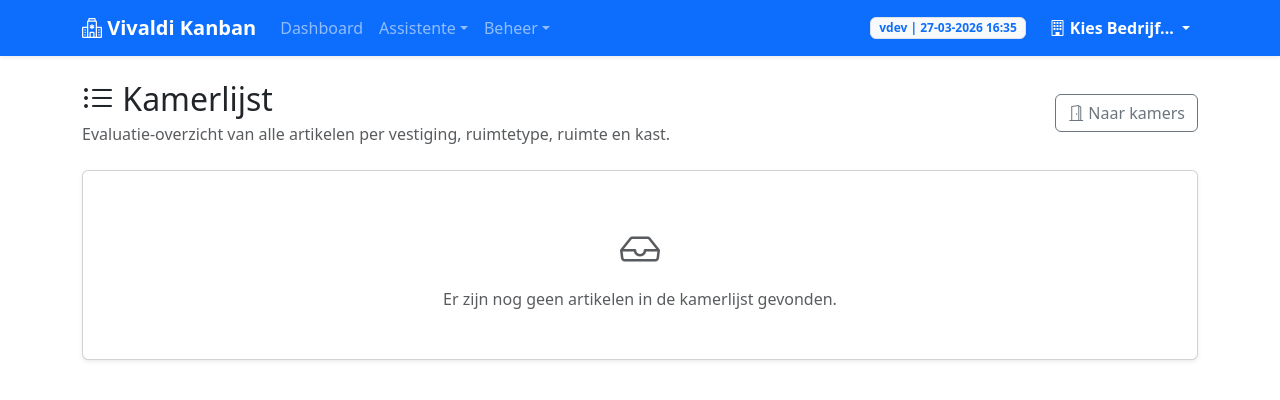
After one commit to ErnieV/kanban_beheer_app, a Flask app: template templates/assistent_kamerlijst.html in a window 1280 px wide. The commit adds this page. Shown: the top 400 px of the page. Run offline with Flask 3, Linux system fonts and the light colour scheme; the template is opened without the code that fills it, so the values that code supplies are empty.

Commit message:
Add grouped kamerlijst and localize build timestamp

```diff
--- a/app.py
+++ b/app.py
@@ -164,7 +164,7 @@ def inject_context():
             alle_bedrijven=[],
             open_scan_count=0,
             app_version=APP_VERSION,
-            app_build_datetime=APP_BUILD_DATETIME
+            app_build_datetime=format_build_datetime(APP_BUILD_DATETIME)
         )
 
     # Huidig bedrijf ophalen
@@ -188,7 +188,7 @@ def inject_context():
         alle_bedrijven=alle_bedrijven,
         open_scan_count=open_scan_count,
         app_version=APP_VERSION,
-        app_build_datetime=APP_BUILD_DATETIME
+        app_build_datetime=format_build_datetime(APP_BUILD_DATETIME)
     )
 
 def get_huidig_bedrijf_id():
@@ -266,6 +266,36 @@ def format_local_dt(value, fmt='%d-%m-%Y %H:%M'):
     if value.tzinfo is None:
         value = value.replace(tzinfo=datetime.timezone.utc)
     return value.astimezone(ZoneInfo(APP_TIMEZONE)).strftime(fmt)
+
+
+def format_build_datetime(value):
+    if not value:
+        return '-'
+    if isinstance(value, datetime.datetime):
+        return format_local_dt(value, '%d-%m-%Y %H:%M')
+
+    text_value = str(value).strip()
+    parse_candidates = [
+        ('%Y-%m-%d %H:%M UTC', datetime.timezone.utc),
+        ('%Y-%m-%d %H:%M:%S UTC', datetime.timezone.utc),
+        ('%Y-%m-%d %H:%M', datetime.timezone.utc),
+        ('%Y-%m-%d %H:%M:%S', datetime.timezone.utc),
+    ]
+
+    for fmt, tzinfo in parse_candidates:
+        try:
+            parsed = datetime.datetime.strptime(text_value, fmt).replace(tzinfo=tzinfo)
+            return format_local_dt(parsed, '%d-%m-%Y %H:%M')
+        except ValueError:
+            continue
+
+    try:
+        parsed = datetime.datetime.fromisoformat(text_value.replace('Z', '+00:00'))
+        if parsed.tzinfo is None:
+            parsed = parsed.replace(tzinfo=datetime.timezone.utc)
+        return format_local_dt(parsed, '%d-%m-%Y %H:%M')
+    except ValueError:
+        return text_value
 
 
 app.jinja_env.filters['localdt'] = format_local_dt
@@ -950,12 +980,12 @@ def _get_open_scan_rows(bedrijf_id):
     ).order_by(KanbanScanlijstItem.last_scanned_at.desc()).all()
 
 
-def _group_scan_rows(rows):
+def _group_rows_by_location(rows, row_key, extractor):
     grouped = []
     vestiging_lookup = {}
 
     for row in rows:
-        scan_item, kaart, positie, artikel, globaal, kast, ruimte, ruimte_type, bedrijf, vestiging = row
+        vestiging, ruimte_type, ruimte, kast = extractor(row)
         vestiging_key = vestiging.vestiging_id if vestiging else 'geen-vestiging'
         ruimte_type_key = ruimte_type.ruimte_type_id if ruimte_type else f"geen-type-{vestiging_key}"
         ruimte_key = ruimte.ruimte_id if ruimte else f"geen-ruimte-{vestiging_key}"
@@ -1002,12 +1032,12 @@ def _group_scan_rows(rows):
                 "key": kast_key,
                 "naam": kast.naam if kast else "Onbekende kast",
                 "type_opslag": kast.type_opslag if kast else None,
-                "scan_rows": []
+                row_key: []
             }
             ruimte_group["_kast_lookup"][kast_key] = kast_group
             ruimte_group["kasten"].append(kast_group)
 
-        kast_group["scan_rows"].append(row)
+        kast_group[row_key].append(row)
 
     for vestiging_group in grouped:
         vestiging_group.pop("_ruimte_type_lookup", None)
@@ -1023,6 +1053,55 @@ def _group_scan_rows(rows):
     return grouped
 
 
+def _group_scan_rows(rows):
+    return _group_rows_by_location(
+        rows,
+        "scan_rows",
+        lambda row: (row[9], row[7], row[6], row[5])
+    )
+
+
+def _get_kamerlijst_rows(bedrijf_id):
+    return db.session.query(
+        Voorraad_Positie,
+        Lokaal_Artikel,
+        Global_Catalogus,
+        Kast,
+        Ruimte,
+        Ruimte_Type,
+        Vestiging
+    ).join(
+        Lokaal_Artikel, Voorraad_Positie.lokaal_artikel_id == Lokaal_Artikel.lokaal_artikel_id
+    ).outerjoin(
+        Global_Catalogus, Lokaal_Artikel.global_id == Global_Catalogus.global_id
+    ).outerjoin(
+        Kast, Voorraad_Positie.kast_id == Kast.kast_id
+    ).outerjoin(
+        Ruimte, Kast.ruimte_id == Ruimte.ruimte_id
+    ).outerjoin(
+        Ruimte_Type, Ruimte.ruimte_type_id == Ruimte_Type.ruimte_type_id
+    ).outerjoin(
+        Vestiging, Ruimte.vestiging_id == Vestiging.vestiging_id
+    ).filter(
+        Voorraad_Positie.bedrijf_id == bedrijf_id
+    ).order_by(
+        Vestiging.naam,
+        Ruimte_Type.naam,
+        Ruimte.nummer,
+        Ruimte.naam,
+        Kast.naam,
+        Lokaal_Artikel.eigen_naam
+    ).all()
+
+
+def _group_kamerlijst_rows(rows):
+    return _group_rows_by_location(
+        rows,
+        "inventory_rows",
+        lambda row: (row[6], row[5], row[4], row[3])
+    )
+
+
 @app.route('/assistent/scanlijst')
 def assistent_scanlijst():
     if not check_db():
@@ -1067,6 +1146,15 @@ def assistent_scanlijst_reset():
     db.session.commit()
     flash(f'{len(rows)} scan(s) gereset.', 'success')
     return redirect(url_for('assistent_scanlijst'))
+
+
+@app.route('/assistent/kamerlijst')
+def assistent_kamerlijst():
+    if not check_db():
+        return redirect(url_for('dashboard'))
+    bedrijf_id = get_huidig_bedrijf_id()
+    rows = _get_kamerlijst_rows(bedrijf_id)
+    return render_template('assistent_kamerlijst.html', grouped_rows=_group_kamerlijst_rows(rows))
 
 @app.route('/assistent/print-queue/test-verbinding', methods=['POST'])
 def test_print_verbinding():
--- /dev/null
+++ b/templates/assistent_kamerlijst.html
@@ -0,0 +1,104 @@
+{% extends "base.html" %}
+
+{% block content %}
+<div class="d-flex justify-content-between align-items-center mb-4">
+    <div>
+        <h2 class="mb-1"><i class="bi bi-list-ul"></i> Kamerlijst</h2>
+        <p class="text-muted mb-0">Evaluatie-overzicht van alle artikelen per vestiging, ruimtetype, ruimte en kast.</p>
+    </div>
+    <a href="{{ url_for('assistent_kamers') }}" class="btn btn-outline-secondary">
+        <i class="bi bi-door-open"></i> Naar kamers
+    </a>
+</div>
+
+{% if grouped_rows %}
+    {% for vestiging_group in grouped_rows %}
+    <section class="mb-4">
+        <div class="bg-white border rounded-3 shadow-sm p-3 mb-3">
+            <h3 class="h5 mb-0"><i class="bi bi-building me-2 text-secondary"></i>{{ vestiging_group.naam }}</h3>
+        </div>
+
+        {% for ruimte_type_group in vestiging_group.ruimte_types %}
+        <div class="card shadow-sm border-0 mb-4">
+            <div class="card-header bg-white border-0 pb-0">
+                <div class="d-inline-flex align-items-center rounded-pill px-3 py-2 fw-semibold" style="background-color: {{ ruimte_type_group.kleur_hex }}20; color: #1f2937; border-left: 8px solid {{ ruimte_type_group.kleur_hex }};">
+                    {{ ruimte_type_group.naam }}
+                </div>
+            </div>
+            <div class="card-body pt-3">
+                {% for ruimte_group in ruimte_type_group.ruimtes %}
+                <div class="mb-4">
+                    <h4 class="h6 mb-2">{% if ruimte_group.nummer %}{{ ruimte_group.nummer }} - {% endif %}{{ ruimte_group.naam }}</h4>
+
+                    {% for kast_group in ruimte_group.kasten %}
+                    <div class="border rounded-3 overflow-hidden mb-3">
+                        <div class="bg-light px-3 py-2 d-flex justify-content-between align-items-center">
+                            <div class="fw-semibold">{{ kast_group.naam }}</div>
+                            {% if kast_group.type_opslag %}
+                                <span class="text-muted small">{{ kast_group.type_opslag }}</span>
+                            {% endif %}
+                        </div>
+                        <div class="table-responsive">
+                            <table class="table table-sm align-middle mb-0">
+                                <thead class="table-light">
+                                    <tr>
+                                        <th style="width: 38%;">Artikel</th>
+                                        <th style="width: 14%;">Min / Max</th>
+                                        <th style="width: 14%;">Eenheid</th>
+                                        <th style="width: 14%;">Strategie</th>
+                                        <th style="width: 20%;">SKU</th>
+                                    </tr>
+                                </thead>
+                                <tbody>
+                                    {% for positie, artikel, globaal, kast, ruimte, ruimte_type, vestiging in kast_group.inventory_rows %}
+                                    <tr>
+                                        <td>
+                                            {% set product_image = (positie.locatie_foto_url if positie and positie.locatie_foto_url else (artikel.foto_url if artikel and artikel.foto_url else (globaal.foto_url if globaal and globaal.foto_url else None))) %}
+                                            <div class="d-flex align-items-start gap-3">
+                                                <div class="flex-shrink-0">
+                                                    {% if product_image %}
+                                                        <img src="{{ product_image }}" alt="Artikel" class="rounded border bg-white" style="width: 52px; height: 52px; object-fit: contain;">
+                                                    {% else %}
+                                                        <div class="rounded border bg-light d-flex align-items-center justify-content-center text-muted" style="width: 52px; height: 52px;">
+                                                            <i class="bi bi-box-seam"></i>
+                                                        </div>
+                                                    {% endif %}
+                                                </div>
+                                                <div>
+                                                    <div class="fw-semibold">{{ artikel.eigen_naam }}</div>
+                                                    {% if globaal %}
+                                                        <div class="small text-muted">{{ globaal.generieke_naam }}</div>
+                                                    {% endif %}
+                                                </div>
+                                            </div>
+                                        </td>
+                                        <td>
+                                            <span class="badge bg-light text-dark border">Min {{ positie.trigger_min if positie else '-' }}</span>
+                                            <span class="badge bg-light text-dark border">Max {{ positie.target_max if positie else '-' }}</span>
+                                        </td>
+                                        <td>{{ artikel.verpakkingseenheid_tekst if artikel and artikel.verpakkingseenheid_tekst else 'Stuk' }}</td>
+                                        <td>{{ positie.strategie if positie and positie.strategie else '-' }}</td>
+                                        <td><span class="font-monospace">{{ artikel.lokaal_artikel_id if artikel else '-' }}</span></td>
+                                    </tr>
+                                    {% endfor %}
+                                </tbody>
+                            </table>
+                        </div>
+                    </div>
+                    {% endfor %}
+                </div>
+                {% endfor %}
+            </div>
+        </div>
+        {% endfor %}
+    </section>
+    {% endfor %}
+{% else %}
+<div class="card shadow-sm">
+    <div class="card-body text-center py-5 text-muted">
+        <i class="bi bi-inbox fs-1 d-block mb-2"></i>
+        Er zijn nog geen artikelen in de kamerlijst gevonden.
+    </div>
+</div>
+{% endif %}
+{% endblock %}
--- a/templates/base.html
+++ b/templates/base.html
@@ -27,6 +27,7 @@
                         <a class="nav-link dropdown-toggle" href="#" role="button" data-bs-toggle="dropdown">Assistente</a>
                         <ul class="dropdown-menu">
                             <li><a class="dropdown-item" href="{{ url_for('assistent_kamers') }}">Mijn Kamers</a></li>
+                            <li><a class="dropdown-item" href="{{ url_for('assistent_kamerlijst') }}">Kamerlijst</a></li>
                             <li><a class="dropdown-item" href="{{ url_for('artikelen_beheer') }}">Mijn Artikelen</a></li>
                             <li><hr class="dropdown-divider"></li>
                             <li><a class="dropdown-item" href="{{ url_for('assistent_print_queue') }}">Print Wachtrij</a></li>
--- a/templates/dashboard.html
+++ b/templates/dashboard.html
@@ -33,6 +33,9 @@
                 <div class="d-grid gap-2">
                     <a href="{{ url_for('assistent_kamers') }}" class="btn btn-outline-primary text-start">
                         <i class="bi bi-door-open-fill"></i> Naar mijn Kamers
+                    </a>
+                    <a href="{{ url_for('assistent_kamerlijst') }}" class="btn btn-outline-primary text-start">
+                        <i class="bi bi-list-ul"></i> Kamerlijst
                     </a>
                     <a href="{{ url_for('artikelen_beheer') }}" class="btn btn-outline-primary text-start">
                         <i class="bi bi-box-seam"></i> Mijn Artikelen
```
